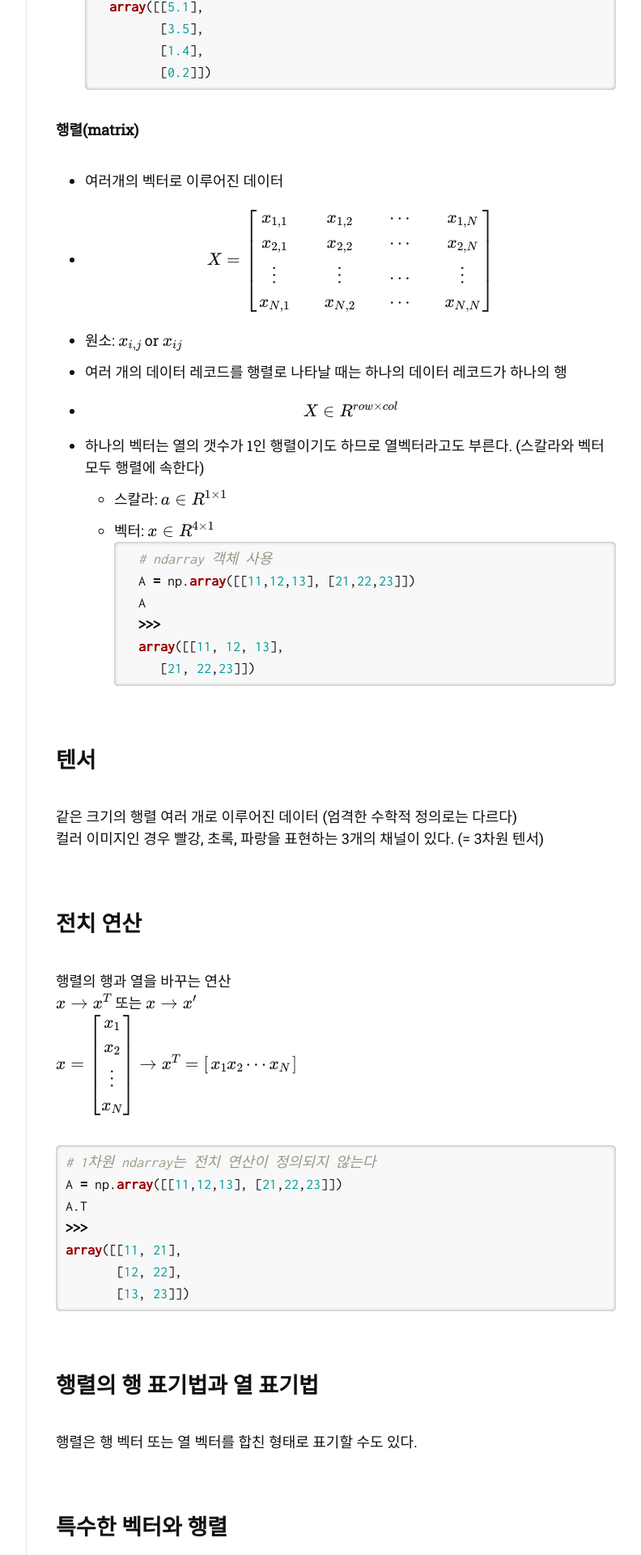
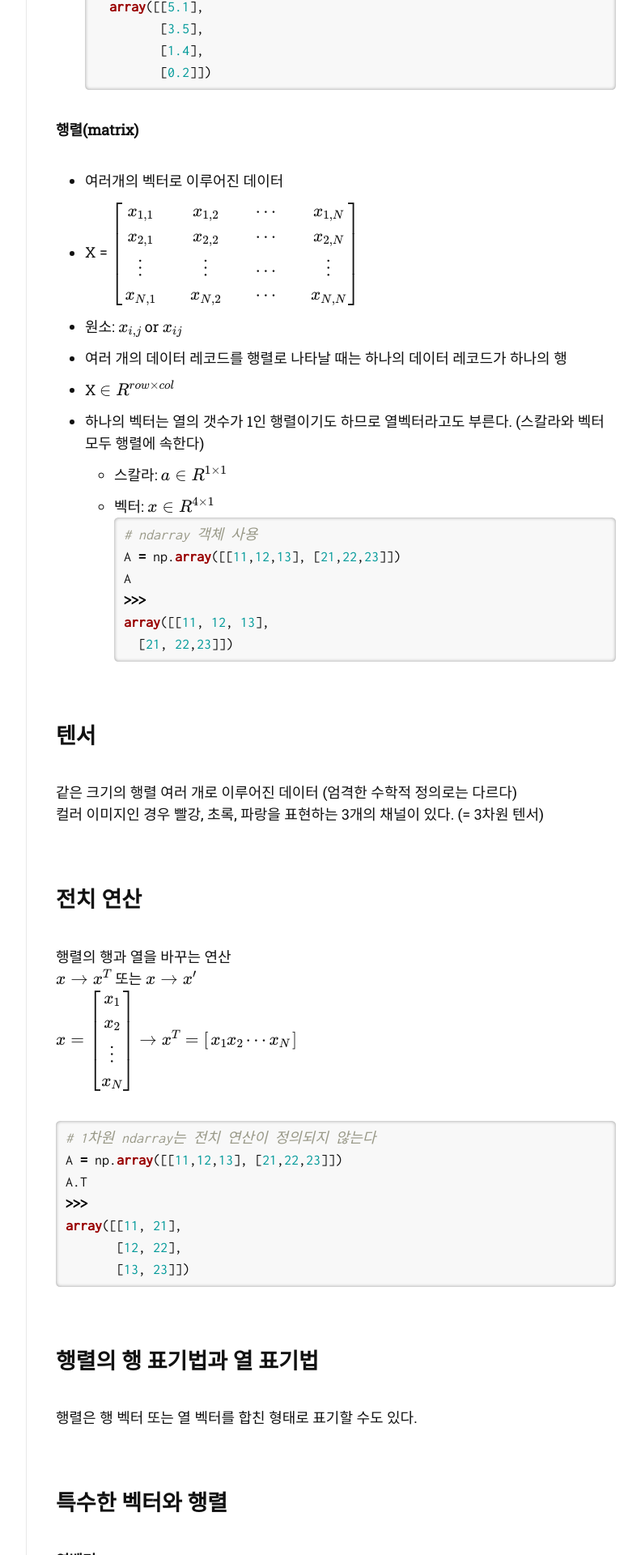
Before and after one commit to dlgur1994/dlgur1994.github.io, a Jekyll site: the page built from _posts/2021-07-15-LinearAlgebra-chap2-1.md, in a window 1280 px wide. Shown: the part 1518-3438 px from the top of the page at 81% size, without its empty margins (357-1149 px from the left). Built offline with Jekyll 4.4.1, drawn with Linux system fonts in a browser that asks for light colours; nearby versions of some CDN libraries; some web fonts are replaced; comment, search, counter and statistics services are not loaded.

Commit message:
2.1 done 21/07/15

````diff
--- a/_posts/2021-07-15-LinearAlgebra-chap2-1.md
+++ b/_posts/2021-07-15-LinearAlgebra-chap2-1.md
@@ -44,21 +44,21 @@
 
 **행렬(matrix)**
 - 여러개의 벡터로 이루어진 데이터
-- $$X = \begin{bmatrix}x_{1,1} && x_{1,2} && \cdots && x_{1,N}\\x_{2,1} && x_{2,2} && \cdots && x_{2,N}\\\vdots && \vdots && \cdots && \vdots\\x_{N,1} && x_{N,2} && \cdots && x_{N,N}\end{bmatrix}$$
+- X = $$\begin{bmatrix}x_{1,1} && x_{1,2} && \cdots && x_{1,N}\\x_{2,1} && x_{2,2} && \cdots && x_{2,N}\\\vdots && \vdots && \cdots && \vdots\\x_{N,1} && x_{N,2} && \cdots && x_{N,N}\end{bmatrix}$$
 - 원소: $$x_{i,j}$$ or $$x_{ij}$$
 - 여러 개의 데이터 레코드를 행렬로 나타날 때는 하나의 데이터 레코드가 하나의 행
-- $$X \in R^{row \times col}$$
+- X $$\in R^{row \times col}$$
 - 하나의 벡터는 열의 갯수가 1인 행렬이기도 하므로 열벡터라고도 부른다. (스칼라와 벡터 모두 행렬에 속한다)
     - 스칼라: $$a \in R^{1 \times 1}$$
     - 벡터: $$x \in R^{4 \times 1}$$
-    ```python
-    # ndarray 객체 사용
-    A = np.array([[11,12,13], [21,22,23]])
-    A
-    >>>
-    array([[11, 12, 13],
-           [21, 22,23]])
-    ```
+```python
+# ndarray 객체 사용
+A = np.array([[11,12,13], [21,22,23]])
+A
+>>>
+array([[11, 12, 13],
+        [21, 22,23]])
+```
 
 ## 텐서
 같은 크기의 행렬 여러 개로 이루어진 데이터 (엄격한 수학적 정의로는 다르다)<br/>
@@ -107,13 +107,13 @@
     ```
 
 **정방행렬**
-: 행의 갯수와 열의 갯수가 같은 행렬
+: 행의 갯수와 열의 갯수가 같은 행렬<br/>
 
 **대각행렬**
 : 모든 비대각 요소가 0인 행렬 (정방행렬이 아니여도 됨)<br/>
 (주)대각: 행과 열이 같은 위치<br/>
 비대각: 나머지<br/>
-$$D = \begin{bmatrix}d_1 && 0 && \cdots && 0\\0 && d_2 && \cdots && 0\\\vdots && \vdots && \dots && \vdots\\0 && 0 && \cdots && d_N\end{bmatrix}$$
+$$D = \begin{bmatrix}d_1 && 0 && \cdots && 0\\0 && d_2 && \cdots && 0\\\vdots && \vdots && \dots && \vdots\\0 && 0 && \cdots && d_N\end{bmatrix}$$<br/>
 
 **항등행렬**
 : 대각 행렬 중에서 모든 대각성분이 1인 대각행렬<br/>
````
